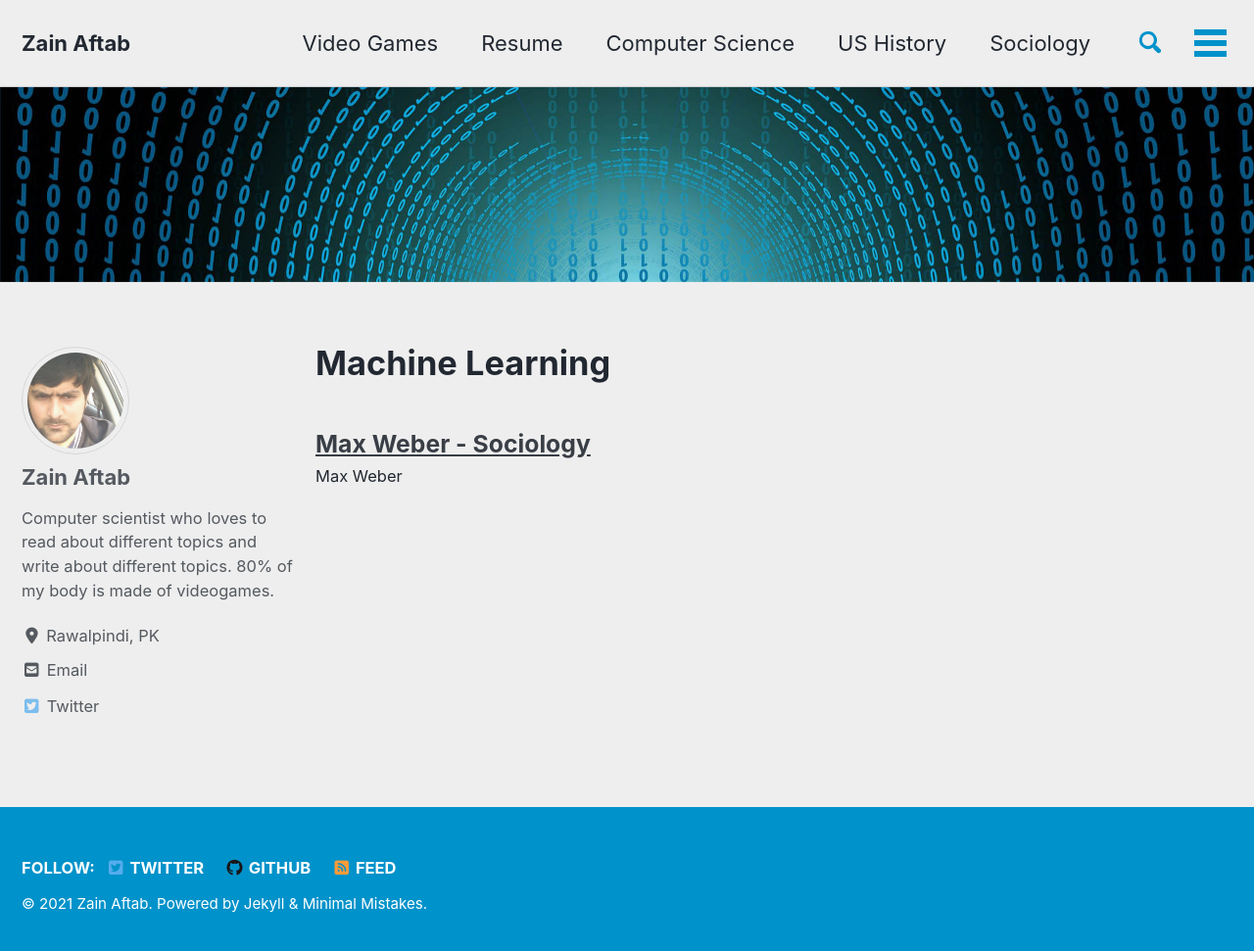
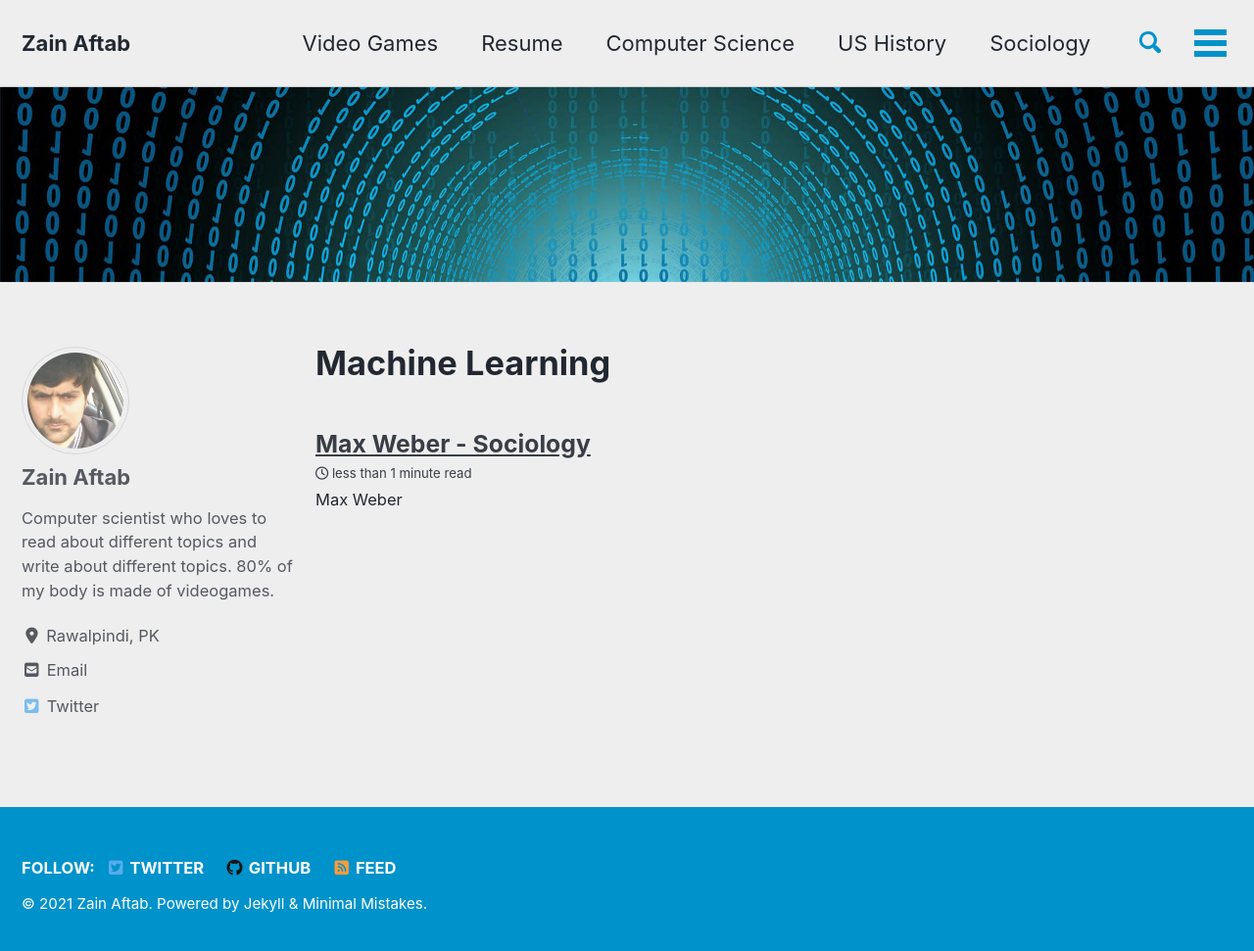
Before and after one commit to zainaftab2225/zainaftab2225.github.io, a Jekyll site: the page built from _pages/machinelearning.md, in a window 1280 px wide and 978 px high. Shown: the top 971 px of the window at 98% size. Built offline with Jekyll 4.4.1, drawn with Linux system fonts in a browser that asks for light colours; cached includes are drawn as plain includes; nearby versions of some CDN libraries; part of the change alters nothing that is shown.

```diff
--- a/_config.yml
+++ b/_config.yml
@@ -352,6 +352,18 @@ defaults:
       toc: true
       toc_sticky: true
 
+  # _machinelearning
+  - scope:
+      path: ""
+      type: machinelearning
+    values:
+      layout: single
+      author_profile: true
+      read_time: true
+      share: true
+      toc: true
+      toc_sticky: true
+
   # _historyofusa
   - scope:
       path: ""
```
